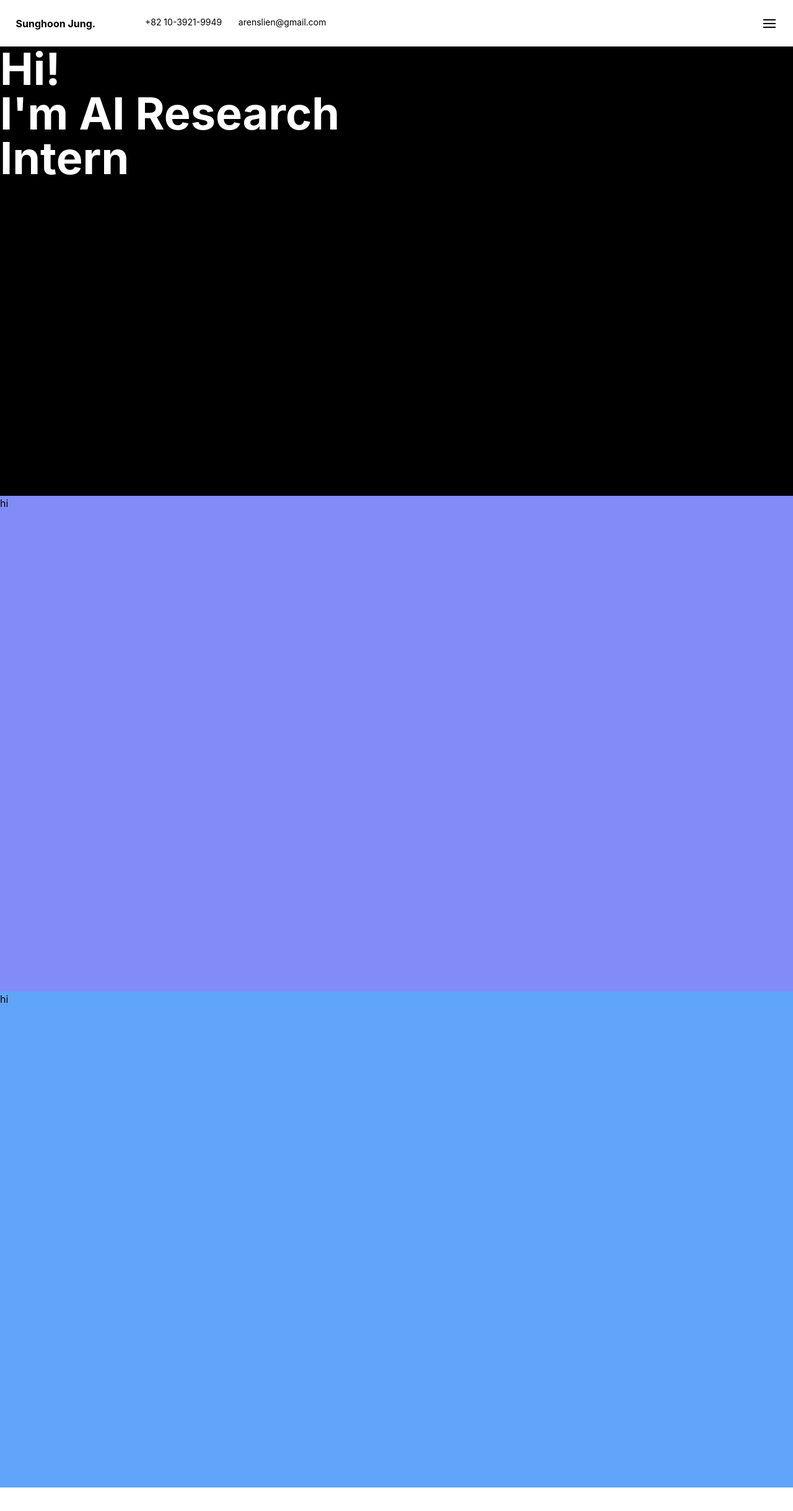
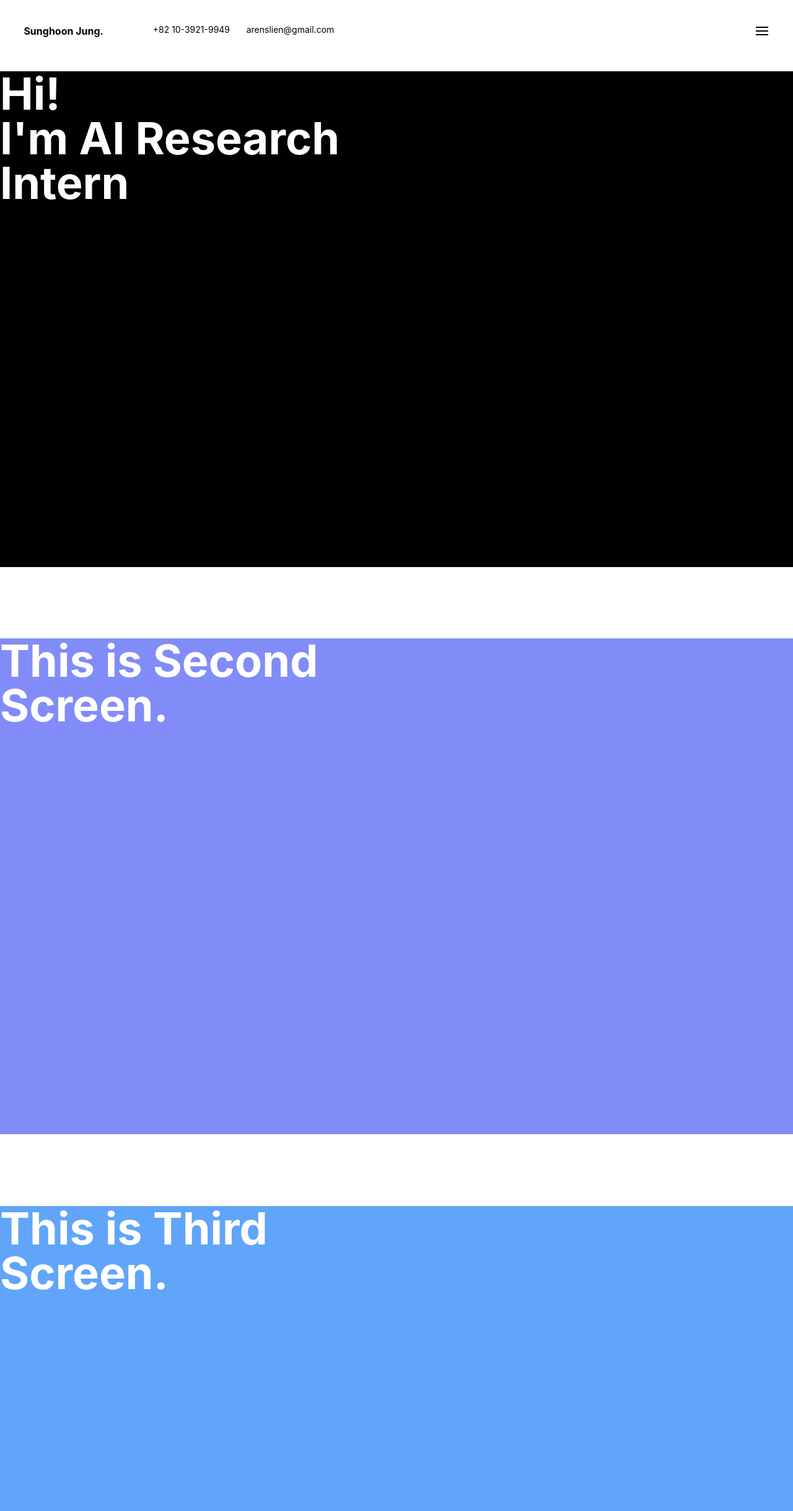
Before and after one commit to Arenslien/Portfolio, a React (Create React App) app: page / in a window 1280 px wide. Shown: the top 2438 px of the page at 62% size. Before the commit the page ends 2400 px from the top, so only its background shows below. Built offline with nearby package versions, Linux system fonts and the light colour scheme.

Commit message:
NavBoxMenu 고정 but 각 스크린 여분 배경 고쳐야함

```diff
--- a/src/App.css
+++ b/src/App.css
@@ -15,12 +15,18 @@ body {
   pointer-events: none;
 }
 
+/* Screen CSS */
+.screen {
+  padding-top: 9%;
+}
+
+/* Nav-Box CSS */
 .nav-box {
   background-color: white;
   width: 100%;
-  height: 5%;
-  padding: 2%;
+  padding: 3%;
   align-items: center;
+  position: fixed;
 }
 
 .nav-box-left {
@@ -34,7 +40,7 @@ body {
 }
 
 /* Menu CSS */
-.menu {
+.nav-menu {
   position: fixed;
   z-index: 10;
   display: flex;
--- a/src/components/HomeScreen.js
+++ b/src/components/HomeScreen.js
@@ -1,60 +1,10 @@
-import { useState, useEffect } from "react";
-import { Link } from "react-router-dom";
 
 export default function HomeScreen() {
-  const [visibleState, setVisibleState] = useState("invisible");
+  const job = "AI Research Intern";
 
-  const onClickMenu = () => {
-    setVisibleState("visible");
-  }
-
-  const onClickExitMenu = () => {
-    setVisibleState("invisible");
-  }
-
-
-  const job = "AI Research Intern";
   // Return Component
   return (
-    <div className='bg-black h-screen'>
-      <header>
-        <div className="nav-box flex">
-          <div className="nav-box-left flex">
-            <Link to="https://github.com/arenslien">
-              <div className="nav-box-left-logo">
-                <b>Sunghoon Jung.</b>
-              </div>
-            </Link>
-            <div className="nav-box-left-contacts flex">
-              <ul className="flex">
-                <li className="contact-li text-sm">+82 10-3921-9949</li>
-                <li className="text-sm">arenslien@gmail.com</li>
-              </ul>
-            </div>
-          </div>
-          <div className="nav-box-right flex">
-            <div className="nav-box-right-menu" onClick={onClickMenu}>
-              <svg xmlns="http://www.w3.org/2000/svg" width="24" height="24" viewBox="0 0 24 24" fill="none" stroke="currentColor" strokeWidth="2" strokeLinecap="square" strokeLinejoin="round">
-								<line x1="3" y1="12" x2="21" y2="12"></line>
-								<line x1="3" y1="6" x2="21" y2="6"></line>
-								<line x1="3" y1="18" x2="21" y2="18"></line>
-							</svg>
-            </div>
-          </div>
-        </div>
-      </header>
-      {/* Menu Box */}
-      <div className={'menu ' + visibleState}>
-        <div className="menu-exit-button" onClick={onClickExitMenu}>
-          <svg xmlns="http://www.w3.org/2000/svg" width="24" height="24" viewBox="0 0 24 24" fill="none" stroke="currentColor" strokeWidth="2" strokeLinecap="square" strokeLinejoin="round">
-						<line x1="18" y1="6" x2="6" y2="18"></line>
-						<line x1="6" y1="6" x2="18" y2="18"></line>
-					</svg>
-          </div>
-        <div className="nav-list"></div>
-        <div className="social-list"></div>
-      </div>
-
+    <div className='home-screen bg-black h-screen'>
       <div className="text-white text-7xl font-bold w-1/2">
         Hi!<br/>
         I'm {job}
--- /dev/null
+++ b/src/components/NavigationBoxMenu.js
@@ -0,0 +1,56 @@
+import React, { useState } from "react";
+import { Link } from "react-router-dom";
+
+export default function NavigationBoxMenu() {
+  const [visibleState, setVisibleState] = useState("invisible");
+
+  const onClickMenu = () => {
+    setVisibleState("visible");
+  }
+
+  const onClickExitMenu = () => {
+    setVisibleState("invisible");
+  }
+
+  return (
+    <div>
+      {/* Nav-Box */}
+      <div className="nav-box flex">
+        <div className="nav-box-left flex">
+          <Link to="https://github.com/arenslien">
+            <div className="nav-box-left-logo">
+              <b>Sunghoon Jung.</b>
+            </div>
+          </Link>
+          <div className="nav-box-left-contacts flex">
+            <ul className="flex">
+              <li className="contact-li text-sm">+82 10-3921-9949</li>
+              <li className="text-sm">arenslien@gmail.com</li>
+            </ul>
+          </div>
+        </div>
+        <div className="nav-box-right flex">
+          <div className="nav-box-right-menu" onClick={onClickMenu}>
+            <svg xmlns="http://www.w3.org/2000/svg" width="24" height="24" viewBox="0 0 24 24" fill="none" stroke="currentColor" strokeWidth="2" strokeLinecap="square" strokeLinejoin="round">
+		  				<line x1="3" y1="12" x2="21" y2="12"></line>
+		  				<line x1="3" y1="6" x2="21" y2="6"></line>
+		  				<line x1="3" y1="18" x2="21" y2="18"></line>
+		  			</svg>
+          </div>
+        </div>
+      </div>
+
+      {/* Nav-Menu */}
+      <div className={'nav-menu ' + visibleState}>
+        <div className="menu-exit-button" onClick={onClickExitMenu}>
+          <svg xmlns="http://www.w3.org/2000/svg" width="24" height="24" viewBox="0 0 24 24" fill="none" stroke="currentColor" strokeWidth="2" strokeLinecap="square" strokeLinejoin="round">
+            <line x1="18" y1="6" x2="6" y2="18"></line>
+            <line x1="6" y1="6" x2="18" y2="18"></line>
+          </svg>
+        </div>
+        <div className="nav-list"></div>
+        <div className="social-list"></div>
+      </div>
+    </div>
+  );
+}
--- a/src/components/Router.js
+++ b/src/components/Router.js
@@ -1,5 +1,4 @@
 // Import Page Components
-import TestPage from "../pages/TestPage";
 import HomePage from "../pages/HomePage";
 
 // Import React Router library
@@ -11,7 +10,6 @@ const PageRouter = () => {
     <BrowserRouter basename={process.env.PUBLIC_URL}>
       <Routes>
         <Route path="/" element={ <HomePage/> }></Route>
-        <Route path="/test" element={ <TestPage/> }></Route>
       </Routes>
     </BrowserRouter>
   );
--- a/src/components/SecondScreen.js
+++ b/src/components/SecondScreen.js
@@ -1,11 +1,11 @@
 import React from "react";
 
-function SecondScreen() {
+export default function SecondScreen() {
   return (
     <div className='bg-indigo-400 h-screen'>
-      hi
+      <div className="text-white text-7xl font-bold w-1/2">
+        This is Second Screen.
+      </div>
     </div>
   );
-}
-
-export default SecondScreen;
+};
--- a/src/components/ThirdScreen.js
+++ b/src/components/ThirdScreen.js
@@ -2,8 +2,10 @@ import React from "react";
 
 export default function ThirdScreen() {
   return (
-    <div className='bg-blue-400 h-screen'>
-      hi
+    <div className='third-screen bg-blue-400 h-screen'>
+      <div className="text-white text-7xl font-bold w-1/2">
+        This is Third Screen.
+      </div>
     </div>
   );
 }
--- a/src/pages/HomePage.js
+++ b/src/pages/HomePage.js
@@ -2,6 +2,7 @@ import SecondScreen from '../components/SecondScreen';
 import ThirdScreen from '../components/ThirdScreen';
 import HomeScreen from '../components/HomeScreen';
 import { useEffect, useRef } from 'react';
+import NavigationBoxMenu from '../components/NavigationBoxMenu';
 
 export default function HomePage() {
   const screenRef = useRef([]);
@@ -79,9 +80,12 @@ export default function HomePage() {
 
   return(
     <div>
-      <div ref={el => screenRef.current[0] = el}><HomeScreen/></div>
-      <div ref={el => screenRef.current[1] = el}><SecondScreen/></div>
-      <div ref={el => screenRef.current[2] = el}><ThirdScreen/></div>
+      <header>
+        <NavigationBoxMenu/>
+      </header>
+      <div className="screen" ref={el => screenRef.current[0] = el}><HomeScreen/></div>
+      <div className="screen" ref={el => screenRef.current[1] = el}><SecondScreen/></div>
+      <div className="screen" ref={el => screenRef.current[2] = el}><ThirdScreen/></div>
     </div>
   );
 }
--- a/src/pages/TestPage.js
+++ /dev/null
@@ -1,14 +0,0 @@
-// TestPage
-import React from 'react';
-import { Link } from 'react-router-dom';
-
-function TestPage() {
-  return (
-    <div>
-      <h1>Test Page</h1>
-      <Link to="/">To HomePage</Link>
-    </div>
-  );
-}
-
-export default TestPage;
```
